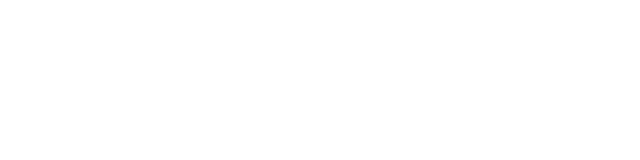
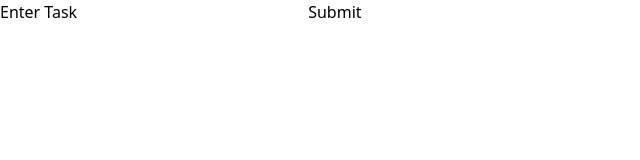
Before and after one commit to KieranPritchard/To-Do-App, a React (Vite) app: page / in a window 1280 px wide. Shown: the top 160 px of the page, without its empty margins (0-640 px from the left). Built offline with nearby package versions, Linux system fonts and the light colour scheme.

Commit message:
added todo input

```diff
--- a/src/App.jsx
+++ b/src/App.jsx
@@ -1,5 +1,14 @@
+import { useState } from "react"
+import ToDoInput from "./components/ToDoInput"
+
 function App(){
+  const [tasks, setTasks] = useState([])
 
+  return(
+    <div>
+      <ToDoInput setTasks={setTasks}/>
+    </div>
+  )
 }
 
 export default App
--- /dev/null
+++ b/src/components/ToDoInput.jsx
@@ -0,0 +1,33 @@
+import { useState } from "react"
+
+function ToDoInput({setTasks }){
+    const [task, setTask] = useState("")
+
+    function handleChange(e){
+        setTask(e.target.value)
+        setTasks()
+    }
+
+
+    function handleSubmit(e){
+        e.preventDefault()
+        setTasks(tasks.push(task))
+    }
+
+    return(
+        <div>
+            <form onSubmit={handleSubmit}>
+                <label>Enter Task
+                    <input
+                        type="text"
+                        value={task}
+                        onChange={handleChange}
+                    />
+                </label>
+                <input type="submit" />
+            </form>
+        </div>
+    )
+}
+
+export default ToDoInput
```
